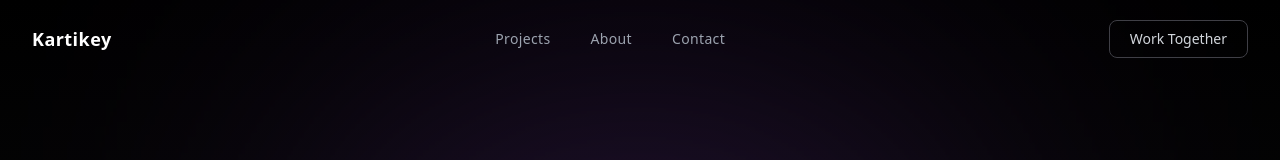
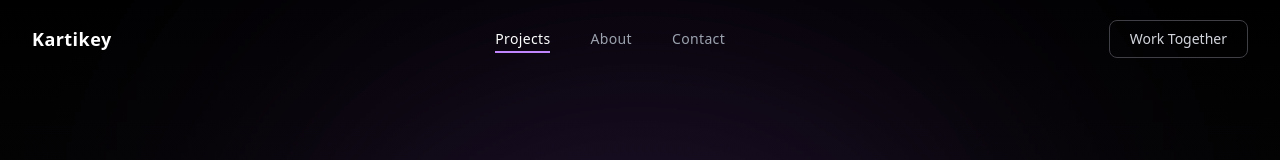
Before and after one commit to 23-kartikey/portfolio, a React app in the folder portfolio/: page / in a window 1280 px wide. Shown: the top 160 px of the page. Built offline with nearby package versions, Linux system fonts and the light colour scheme; the HTML template or start-up script is replaced by a standard one.

Commit message:
feat: created different components for different sections

```diff
--- a/portfolio/src/App.jsx
+++ b/portfolio/src/App.jsx
@@ -4,13 +4,13 @@ import Navbar from "./Navbar";
 
 export default function App() {
 
-  const [active, setActive] = useState("projects");
+  const [active, setActive] = useState("Projects");
 
 useEffect(() => {
   const sections = ["Projects", "About", "Contact"];
 
   const handleScroll = () => {
-    let current = "projects";
+    let current = "Projects";
 
     sections.forEach((id) => {
       const section = document.getElementById(id);
```
Also changed, not shown: portfolio/src/About.jsx (added), portfolio/src/Contact.jsx (added), portfolio/src/Hero.jsx (added), portfolio/src/Projects.jsx (added).
